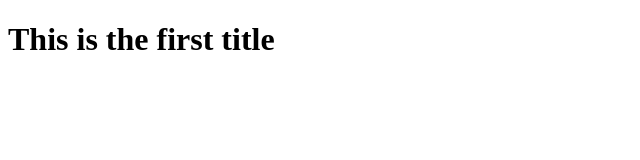
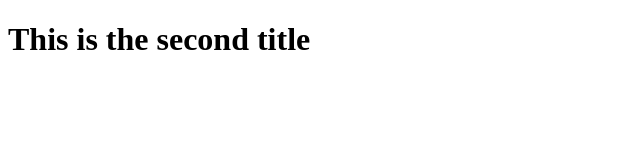
Before and after one commit to Andreas-sjolund-chas/git-flow, a plain HTML site: page index.html in a window 1280 px wide. Shown: the whole page, without its empty margins (0-640 px from the left). Drawn offline with Linux system fonts and the light colour scheme.

Commit message:
second commit

```diff
--- a/index.html
+++ b/index.html
@@ -7,6 +7,6 @@
   <title>Document</title>
 </head>
 <body>
-  <h1>This is the first title</h1>
+  <h1>This is the second title</h1>
 </body>
 </html>
```
